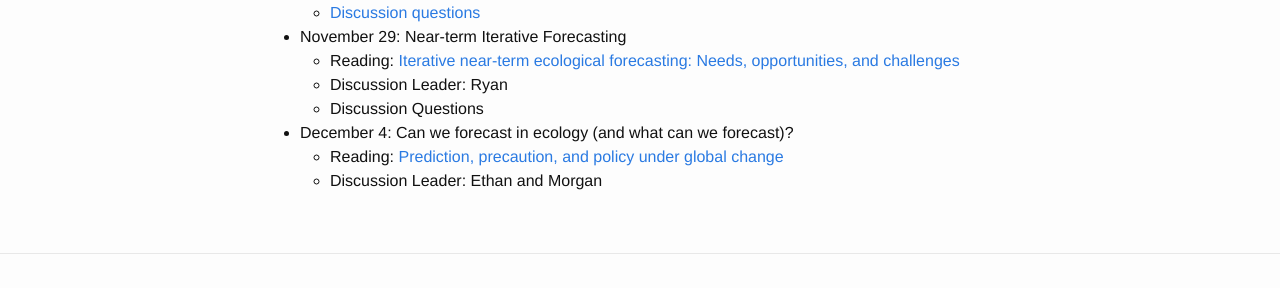
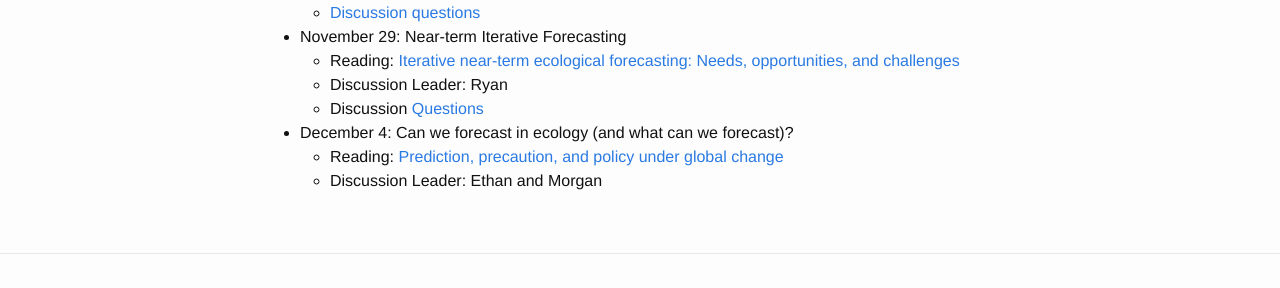
Before and after one commit to weecology/forecasting-dynamics-course, a Jekyll site: the page built from schedule.md, in a window 1280 px wide and 900 px high, scrolled down 2315 px. Shown: the part 446-734 px from the top of the window. Built offline with Jekyll 4.4.1, drawn with Linux system fonts in a browser that asks for light colours; part of the change alters nothing that is shown.

```diff
--- a/schedule.md
+++ b/schedule.md
@@ -129,7 +129,7 @@ Activity days when laptops are required are noted in italics. Discussion leaders
 * November 29:  Near-term Iterative Forecasting
     * Reading: [Iterative near-term ecological forecasting: Needs, opportunities, and challenges](https://doi.org/10.1073/pnas.1710231115 )
     * Discussion Leader: Ryan
-    * Discussion Questions
+    * Discussion [Questions]({{ site.baseurl }}/discussion/iterative)
 
 * December 4: Can we forecast in ecology (and what can we forecast)?
     * Reading: [Prediction, precaution, and policy under global change](https://doi.org/10.1126/science.1261824)
```
